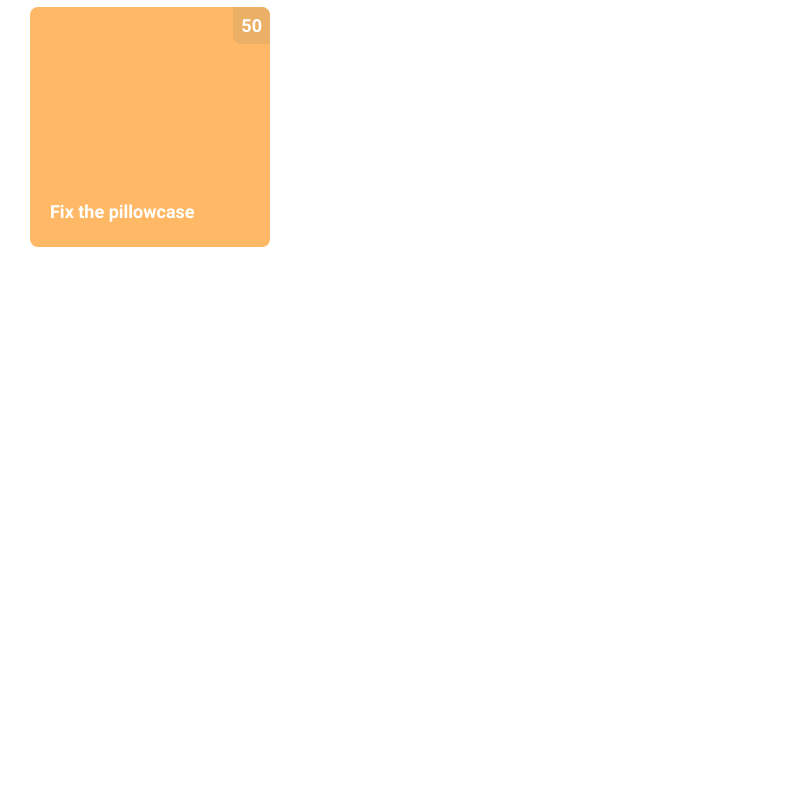
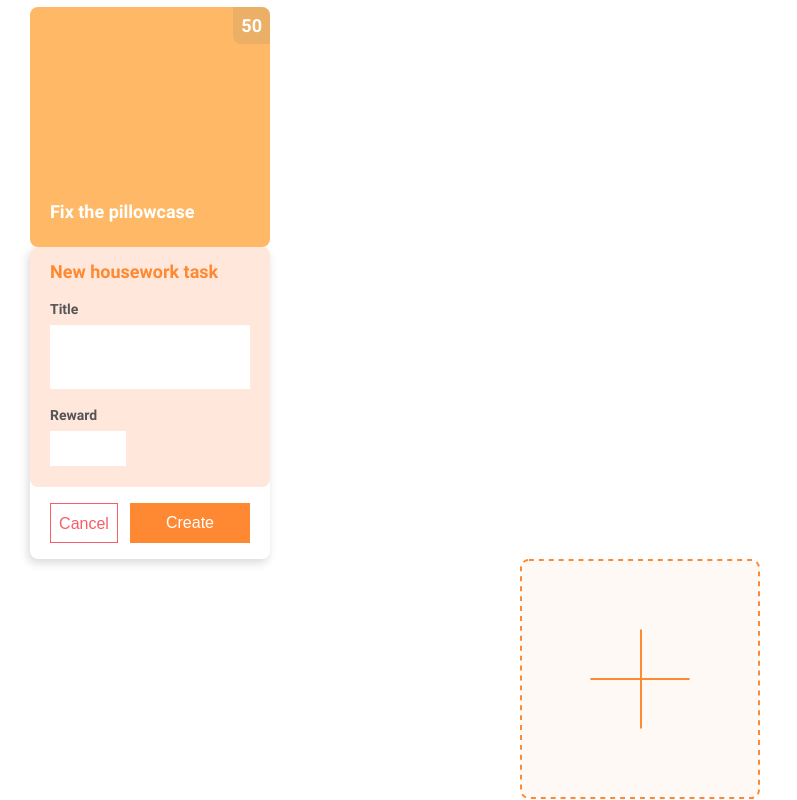
Before and after one commit to C-Sulik/getting-things-done, a React (Create React App) app: page / in a window 1280 px wide. Shown: the part 637-1437 px from the top of the page, without its empty margins (0-797 px from the left). Before the commit the page ends 884 px from the top, so only its background shows below. Built offline with nearby package versions, Linux system fonts and the light colour scheme.

Commit message:
feat: added component creteTask

```diff
--- a/src/App.tsx
+++ b/src/App.tsx
@@ -2,17 +2,21 @@ import { GlobalStyle } from './styles';
 import { TasksList } from './features/tasks/components/TasksList';
 import { History } from './features/tasks/components/History';
 import { Tabs } from './components/Tabs';
+import { CreateTask } from './features/tasks/components/CreateTask';
+import { IconButton } from './features/tasks/components/TaskButton';
 
 export const App = () => {
-  const config = [
-    { label: 'Today’s housework', Component: TasksList },
-    { label: 'History', Component: History },
+  const TabsConfig = [
+    { label: 'Today’s housework 💀💀💀', Component: TasksList },
+    { label: 'History 💀💀💀', Component: History },
   ];
 
   return (
     <>
       <GlobalStyle />
-      <Tabs config={config} />
+      <Tabs config={TabsConfig} />
+      <CreateTask />
+      <IconButton onClick={() => 1} icon="addTusk" width="240px" height="240px"></IconButton>
     </>
   );
 };
--- a/src/components/Button.tsx
+++ b/src/components/Button.tsx
@@ -1,40 +1,37 @@
-import styled from 'styled-components';
-import { CancelIcon, ConfirmIcon } from '../icons';
-import { IconPropsI } from '../icons/types';
+import styled, { css } from 'styled-components';
 
-const StyletButton = styled.button<{ icon?: IconNames }>`
+const StyletButton = styled.button<{ variation: string; color: string; width: string }>`
   display: flex;
   justify-content: center;
-  justify-self: center;
-  align-items: center;
-  width: 70px;
-  height: 70px;
-  border: ${({ icon, theme }) =>
-    icon !== 'confirm' ? 'none' : `1px dashed ${theme.colors.accent}`};
-  border-radius: 50%;
-  background-color: transparent;
+  width: ${({ width }) => width};
+  height: 40px;
+  font-size: 1.6rem;
+  line-height: 2rem;
+  padding: 1rem;
+  border: ${({ variation }) => (variation === 'bordered' ? '1px solid #f95d66;' : 'none')};
+  background-color: ${({ variation, color }) => (variation === 'blocky' ? color : 'transparent')};
+  color: ${({ variation, color }) => (variation === 'blocky' ? '#ffffff' : color)};
   cursor: pointer;
 `;
 
-type IconNames = 'confirm' | 'cancel';
-
-const iconsMap: { [iconName in IconNames]?: React.FC<IconPropsI> } = {
-  confirm: ConfirmIcon,
-  cancel: CancelIcon,
-};
-
 interface ButtonI {
+  variation: 'bordered' | 'blocky';
+  width: string;
+  color: string;
   type?: 'submit' | 'reset' | 'button';
-  icon?: IconNames;
   onClick: (e: React.MouseEvent<HTMLButtonElement, MouseEvent>) => void;
 }
 
-export const Button: React.FC<ButtonI> = ({ type = 'button', icon, onClick, children }) => {
-  const IconComponent = icon && iconsMap[icon];
-
+export const Button: React.FC<ButtonI> = ({
+  type = 'button',
+  onClick,
+  variation,
+  color,
+  width,
+  children,
+}) => {
   return (
-    <StyletButton onClick={onClick} type={type} icon={icon}>
-      {IconComponent && <IconComponent />}
+    <StyletButton onClick={onClick} type={type} variation={variation} color={color} width={width}>
       {children}
     </StyletButton>
   );
--- /dev/null
+++ b/src/features/tasks/components/CreateTask.tsx
@@ -0,0 +1,101 @@
+import { useState } from 'react';
+import styled from 'styled-components';
+import { useAppDispatch } from '../../../app/hooks';
+import { Button } from '../../../components/Button';
+
+const Form = styled.form`
+  display: flex;
+  flex-wrap: wrap;
+  width: 240px;
+  height: 312px;
+  border-radius: ${({ theme }) => theme.radius.default};
+  background-color: transparent;
+  box-shadow: -2px 4px 10px rgba(0, 0, 0, 0.15);
+`;
+
+const NewTask = styled.div`
+  display: flex;
+  flex-direction: column;
+  width: 240px;
+  height: 240px;
+  background-color: ${({ theme }) => theme.colors.faintOrange};
+  border-radius: ${({ theme }) => theme.radius.default};
+`;
+
+const Text = styled.p`
+  padding: 0px;
+  margin: 1.6rem 2rem 2rem;
+  font-size: 1.8rem;
+  line-height: 1.8rem;
+  color: ${({ theme }) => theme.colors.accent};
+`;
+
+const Label = styled.span`
+  margin-left: 2rem;
+  margin-bottom: 0.8rem;
+  font-size: 1.4rem;
+  line-height: 1.6rem;
+  color: ${({ theme }) => theme.colors.blackStroke};
+`;
+
+const InputText = styled.input<{ width: string; height: string }>`
+  width: ${({ width }) => width};
+  height: ${({ height }) => height};
+  margin: 0;
+  margin-left: 2rem;
+  margin-bottom: 1.8rem;
+  padding: 0.8rem;
+  border: none;
+`;
+
+const Wrapper = styled.div`
+  display: flex;
+  gap: 1.2rem;
+  margin: 1rem 2rem;
+`;
+
+export const CreateTask = () => {
+  const dispatch = useAppDispatch();
+
+  const [title, setTitle] = useState('');
+  const [reward, setReward] = useState('');
+
+  // const HandleCreatedTask = () =>
+  //   dispatch(
+  //     createTask({
+  //       id: 3,
+  //       title: title.trim(),
+  //       reward: Number(reward),
+  //       completed: false,
+  //       createdAt: new Date().toJSON(),
+  //     }),
+  //   );
+
+  return (
+    <Form>
+      <NewTask>
+        <Text>New housework task</Text>
+        <Label>Title</Label>
+        <InputText
+          width="184px"
+          height="48px"
+          onChange={(event) => setTitle(event.target.value)}
+        ></InputText>
+        <Label>Reward</Label>
+        <InputText
+          width="60px"
+          height="19px"
+          onChange={(event) => setReward(event.target.value)}
+        ></InputText>
+      </NewTask>
+      <Wrapper>
+        <Button width="68px" color="#f95d66" variation="bordered" onClick={() => 1}>
+          Cancel
+        </Button>
+        <Button width="120px" color="#FF8933" variation="blocky" type="submit" onClick={() => 1}>
+          Create
+        </Button>
+      </Wrapper>
+    </Form>
+  );
+};
--- a/src/features/tasks/components/History.tsx
+++ b/src/features/tasks/components/History.tsx
@@ -53,6 +53,7 @@ export const History = () => {
 
   const history: { [date: string]: TaskI[] } = {};
   tasks.forEach((task) => {
+    // 'Fri Sep 24 2021 00:00:00 GMT+0300 (Москва, стандартное время)'
     const date = format(task.createdAt, 'EEEE, MMMM dd').toString();
     if (!history[date]) history[date] = [];
     history[date].push(task);
--- /dev/null
+++ b/src/features/tasks/components/TaskButton.tsx
@@ -0,0 +1,50 @@
+import styled from 'styled-components';
+import { CancelIcon, ConfirmIcon, AddTask } from '../../../icons';
+import { IconPropsI } from '../../../icons/types';
+
+const StyletButton = styled.button<{ width?: string; height?: string }>`
+  display: flex;
+  width: ${({ width }) => (width ? width : '70px')};
+  height: ${({ height }) => (height ? height : '70px')};
+  justify-content: center;
+  justify-self: center;
+  align-items: center;
+  padding: 0;
+  border: none;
+  background-color: transparent;
+  cursor: pointer;
+`;
+
+type IconNames = 'confirm' | 'cancel' | 'addTusk';
+
+const iconsMap: { [iconName in IconNames]?: React.FC<IconPropsI> } = {
+  confirm: ConfirmIcon,
+  cancel: CancelIcon,
+  addTusk: AddTask,
+};
+
+interface IconButtonI {
+  type?: 'submit' | 'reset' | 'button';
+  icon?: IconNames;
+  width?: string;
+  height?: string;
+  onClick: (e: React.MouseEvent<HTMLButtonElement, MouseEvent>) => void;
+}
+
+export const IconButton: React.FC<IconButtonI> = ({
+  type = 'button',
+  onClick,
+  icon,
+  width,
+  height,
+  children,
+}) => {
+  const IconComponent = icon && iconsMap[icon];
+
+  return (
+    <StyletButton onClick={onClick} width={width} height={height} type={type}>
+      {IconComponent && <IconComponent />}
+      {children}
+    </StyletButton>
+  );
+};
--- a/src/features/tasks/components/TaskItem.tsx
+++ b/src/features/tasks/components/TaskItem.tsx
@@ -1,7 +1,7 @@
-import React, { useState } from 'react';
+import { useState } from 'react';
 import styled, { css, DefaultTheme } from 'styled-components';
 import { useAppDispatch } from '../../../app/hooks';
-import { Button } from '../../../components/Button';
+import { IconButton } from './TaskButton';
 import { TaskI, completeTask } from '../tasks-slice';
 
 export const TaskWrapper = styled.li<{ isFlipped: boolean }>`
@@ -107,8 +107,8 @@ export const TasksItem = ({ title, reward, id }: TaskI) => {
         </TaskFront>
         <TaskBack>
           <ConfirmQuestion>Did you {title} </ConfirmQuestion>
-          <Button onClick={flipCard} icon="cancel"></Button>
-          <Button onClick={handleCompleteTask} icon="confirm"></Button>
+          <IconButton onClick={flipCard} icon="cancel"></IconButton>
+          <IconButton onClick={handleCompleteTask} icon="confirm"></IconButton>
           <Note color="blackStroke">No, maybe later</Note>
           <Note color="accent">Yes, I did!</Note>
         </TaskBack>
--- a/src/features/tasks/tasks-slice.ts
+++ b/src/features/tasks/tasks-slice.ts
@@ -1,4 +1,4 @@
-import { createSlice } from '@reduxjs/toolkit';
+import { createAsyncThunk, createSlice } from '@reduxjs/toolkit';
 
 export type TaskI = {
   id: number;
--- /dev/null
+++ b/src/icons/AddTask.tsx
@@ -0,0 +1,31 @@
+export const AddTask = () => {
+  return (
+    <svg
+      width="242"
+      height="242"
+      viewBox="0 0 242 242"
+      fill="none"
+      xmlns="http://www.w3.org/2000/svg"
+    >
+      <rect
+        width="240"
+        height="240"
+        transform="translate(1 0.999512)"
+        fill="#FFE8DB"
+        fill-opacity="0.25"
+      />
+      <rect
+        x="1"
+        y="0.999512"
+        width="240"
+        height="240"
+        rx="8"
+        stroke="#FF8933"
+        stroke-width="2"
+        stroke-dasharray="5 5"
+      />
+      <line x1="122" y1="70.9995" x2="122" y2="171" stroke="#FF8933" stroke-width="2" />
+      <path d="M71 121L171 121" stroke="#FF8933" stroke-width="2" />
+    </svg>
+  );
+};
--- a/src/icons/Confirm.tsx
+++ b/src/icons/Confirm.tsx
@@ -19,11 +19,9 @@ export const ConfirmIcon: React.FC<IconPropsI> = ({ size = 'standard' }) => {
   }
 
   return (
-    <svg width="35" height="27" viewBox="0 0 36 27" fill="none" xmlns="http://www.w3.org/2000/svg">
-      <path
-        d="M12 21.4L3.59999 13L0.799988 15.8L12 27L36 3.00001L33.2 0.200012L12 21.4Z"
-        fill="#FF8933"
-      />
+    <svg width="66" height="66" viewBox="0 0 66 66" fill="none" xmlns="http://www.w3.org/2000/svg">
+      <circle cx="33" cy="33" r="32" stroke="#FF8933" stroke-dasharray="5 5" />
+      <path d="M27 44.4L18.6 36L15.8 38.8L27 50L51 26L48.2 23.2L27 44.4Z" fill="#FF8933" />
     </svg>
   );
 };
--- a/src/icons/index.ts
+++ b/src/icons/index.ts
@@ -1,4 +1,5 @@
 import { ConfirmIcon } from './Confirm';
 import { CancelIcon } from './Cancel';
+import { AddTask } from './AddTask';
 
-export { ConfirmIcon, CancelIcon };
+export { ConfirmIcon, CancelIcon, AddTask };
```
